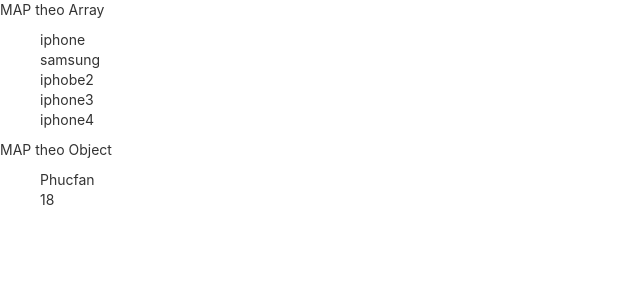
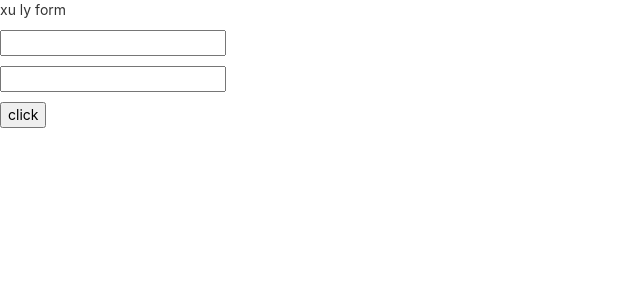
Before and after one commit to PhanVPhuc/my-app, a React (Create React App) app: page / in a window 1280 px wide. Shown: the top 300 px of the page, without its empty margins (0-640 px from the left). Built offline with nearby package versions, Linux system fonts and the light colour scheme.

Commit message:
?? xili form

```diff
--- a/src/App.js
+++ b/src/App.js
@@ -1,82 +1,142 @@
-import logo from "./logo.svg";
-import "./App.css";
-import React, { useState } from "react";
-import Footer from "./Footer";
-import Header from "./Header";
+// import logo from "./logo.svg";
+// import "./App.css";
+// import React, { useState } from "react";
+// import Footer from "./Footer";
+// import Header from "./Header";
 
+// function App(props) {
+//   // propslay cac bien truyen qua cac component
+//   // Let : khai báo biến cố định
+
+//   // Lưu data vào state (giống biến toàn cục )
+//   // const [getItem, setItem] = useState(true);
+//   // function change() {
+//   //   setItem(false);
+//   // }
+
+//   // MAP theo array
+//   function renderData() {
+//     let { arr } = props;
+//     // kiểm tra arr có dữ liệu hay không
+//     if (arr.length > 0) {
+//       // return map
+//       return arr.map((value, key) => {
+//         // return HTML
+//         return (
+//           // key : đánh dấu số thứ tự các thẻ khỏi trùng nhau
+//           <li key={key}>{value}</li>
+//         );
+//       });
+//     }
+//   }
+
+//   // MAP theo obj
+//   function renderDataObj() {
+//     let { obj } = props;
+//     // kiểm tra obj có dữ liệu hay không
+//     if (Object.keys(obj).length > 0) {
+//       // return map
+//       return Object.keys(obj).map((key, index) => {
+//         // return HTML
+//         return (
+//           // key : đánh dấu số thứ tự các thẻ khỏi trùng nhau
+//           <li key={key}>{obj[key]}
+
+//           </li>
+//         );
+
+//       });
+//     }
+//   }
+
+//   // re-return khi useState thay đổi ở funtion renderData
+//   return (
+//     // <div>
+//     //   <Header />
+//     //   {props.children}
+//     //   <Footer />
+//     // </div>
+
+//     // hiển thị html
+//     <div>
+//       <p> MAP theo Array </p>
+//       <ul>{renderData()}</ul>
+//       <p> MAP theo Object </p>
+//       <ul>{renderDataObj()}</ul>
+//     </div>
+
+//     // <>
+//     //   <p> Day la trang app</p>
+//     //   {getItem}
+//     //   <button onClick={change}> Click me! </button>
+//     // </>
+
+//     // <>
+//     //   <p> Day la trang thuat toan 3 ngoi </p>
+//     //   {getItem == true ? "Đúng" : "Sai"}
+//     //   <button onClick={change}> Click me! </button>
+//     // </>
+//   );
+// }
+
+// export default App;
+
+import { useState } from "react";
+
+// cau truc 1 component : la nhung doan html dc viet ben trong js
 function App(props) {
-  // propslay cac bien truyen qua cac component
-  // Let : khai báo biến cố định
+  const [getEmail, setEmail] = useState("");
+  const [getPass, setPass] = useState("");
+  const [err1, setErr1] = useState("");
+  const [err2, setErr2] = useState("");
 
-  // Lưu data vào state (giống biến toàn cục )
-  // const [getItem, setItem] = useState(true);
-  // function change() {
-  //   setItem(false);
-  // }
+  function xulyEmail(e) {
+    // lay value nhap vao => setEmail
+    setEmail(e.target.value);
+  }
 
-  // MAP theo array
-  function renderData() {
-    let { arr } = props;
-    // kiểm tra arr có dữ liệu hay không
-    if (arr.length > 0) {
-      // return map
-      return arr.map((value, key) => {
-        // return HTML
-        return (
-          // key : đánh dấu số thứ tự các thẻ khỏi trùng nhau
-          <li key={key}>{value}</li>
-        );
-      });
+  function xulyPass(e) {
+    // lay value nhap vao => setEmail
+    setPass(e.target.value);
+  }
+
+  function xulyForm(e) {
+    // dung lai form
+    e.preventDefault();
+    let x = 1;
+    if (getEmail == "") {
+      setErr1("vui long nhap email");
+      x = 2;
+    } else {
+      setErr1("");
+    }
+    if (getPass == "") {
+      setErr2("vui long nhap pass");
+      x = 2;
+    } else {
+      setErr2("");
+    }
+
+    // if(getEmail != "" && getPass !=""){
+    if (x == 1) {
+      alert("ok");
     }
   }
 
-  // MAP theo obj
-  function renderDataObj() {
-    let { obj } = props;
-    // kiểm tra obj có dữ liệu hay không
-    if (Object.keys(obj).length > 0) {
-      // return map
-      return Object.keys(obj).map((key, index) => {
-        // return HTML
-        return (
-          // key : đánh dấu số thứ tự các thẻ khỏi trùng nhau
-          <li key={key}>{obj[key]}
+  // chay lai khi state thay doi
+  return (
+    // viet html vaoday /
+    <>
+      <p>xu ly form </p>
+      <form onSubmit={xulyForm}>
+        <input type="text" id="123" value={getEmail} onChange={xulyEmail} />
+        <p>{err1}</p>
 
-          </li>
-        );
-
-      });
-    }
-  }
-
-  // re-return khi useState thay đổi ở funtion renderData
-  return (
-    // <div>
-    //   <Header />
-    //   {props.children}
-    //   <Footer />
-    // </div>
-
-    // hiển thị html
-    <div>
-      <p> MAP theo Array </p>
-      <ul>{renderData()}</ul>
-      <p> MAP theo Object </p>
-      <ul>{renderDataObj()}</ul>
-    </div>
-
-    // <>
-    //   <p> Day la trang app</p>
-    //   {getItem}
-    //   <button onClick={change}> Click me! </button>
-    // </>
-
-    // <>
-    //   <p> Day la trang thuat toan 3 ngoi </p>
-    //   {getItem == true ? "Đúng" : "Sai"}
-    //   <button onClick={change}> Click me! </button>
-    // </>
+        <input type="text" id="123" value={getPass} onChange={xulyPass} />
+        <p>{err2}</p>
+        <button>click</button>
+      </form>
+    </>
   );
 }
-
 export default App;
```
Also changed, not shown: src/component/bai13.js (added, +59 -0 lines).
